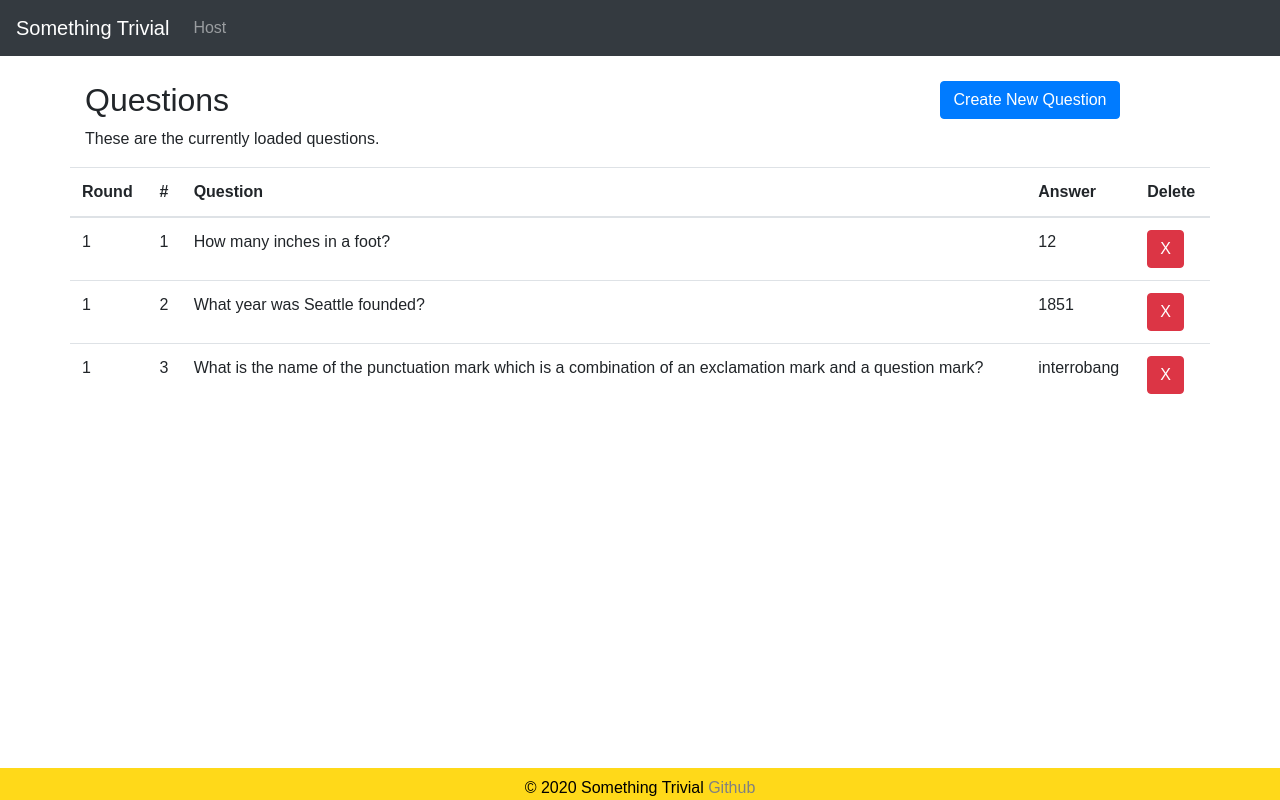
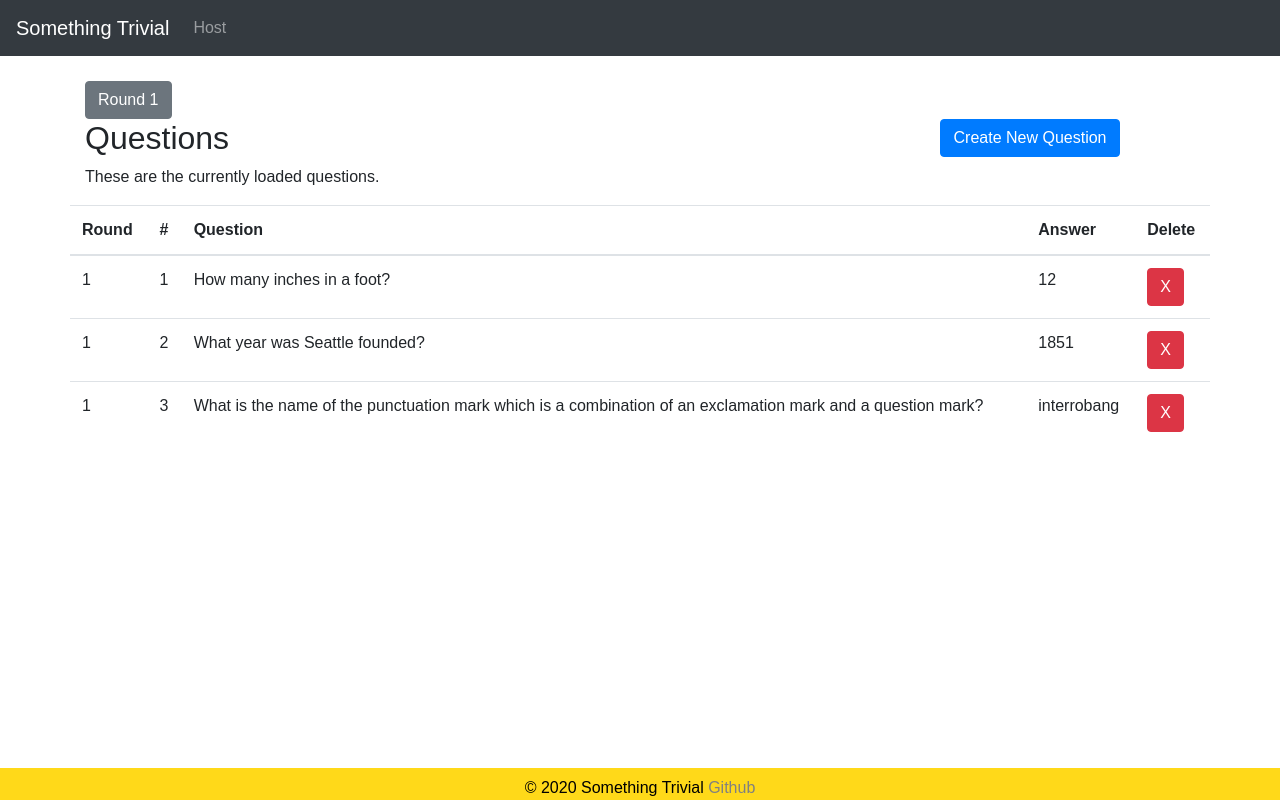
Before and after one commit to kchoadley/something-trivial, a React (Create React App) app in the folder something-trivial/: page /host in a window 1280 px wide. Built offline with nearby package versions, Linux system fonts and the light colour scheme.

Commit message:
Add Rounds view

```diff
--- a/something-trivial/src/components/newQuestionForm.tsx
+++ b/something-trivial/src/components/newQuestionForm.tsx
@@ -84,7 +84,6 @@ const NewQuestionForm: React.FC<Props> = (props) => {
 
   }
   return (
-
     <Form onSubmit={Create()}>
       <FormGroup row>
         <Col sm={4} md={3} lg={2}>
--- /dev/null
+++ b/something-trivial/src/components/roundButtons.tsx
@@ -0,0 +1,35 @@
+import React from 'react';
+import { Button, Row, Col } from 'reactstrap';
+import { connect } from 'react-redux';
+import { IState } from '../data/types';
+import { Link } from 'react-router-dom';
+
+// Define the properties type needed by the React Component
+type Props = {
+  rounds: number[];
+};
+
+// React component
+const RoundsButtons: React.FC<Props> = (props) => {
+  // "Unpack" the variables in the props so they can be used on their own.
+  const rounds = props.rounds;
+
+  return (
+    <Row>
+      {
+        [...rounds].map(round =>
+          (
+          <Col sm='auto'><Link to={"/round/" + round}><Button>Round {round}</Button></Link></Col>
+          ))
+      }
+    </Row>
+  );
+};
+
+
+// Construct state values to be used in the component
+const mapStateToProps = (state: IState) => ({
+  rounds: [...(new Set(state.questions.map(q => q.round)))].sort((a,b) => a-b)
+});
+
+export default connect(mapStateToProps)(RoundsButtons);
--- a/something-trivial/src/pages/host.tsx
+++ b/something-trivial/src/pages/host.tsx
@@ -1,5 +1,6 @@
 import React from 'react';
 import QuestionsTable from '../components/questionsTable';
+import RoundsButtons from '../components/roundButtons'
 import { Link } from 'react-router-dom';
 import { Button, Row, Col, Container } from 'reactstrap';
 
@@ -7,6 +8,7 @@ class HostPage extends React.Component {
   render() {
     return (
       <Container>
+        <RoundsButtons></RoundsButtons>
         <Row>
           <Col sm='9'>
             <h2> Questions </h2>
```
